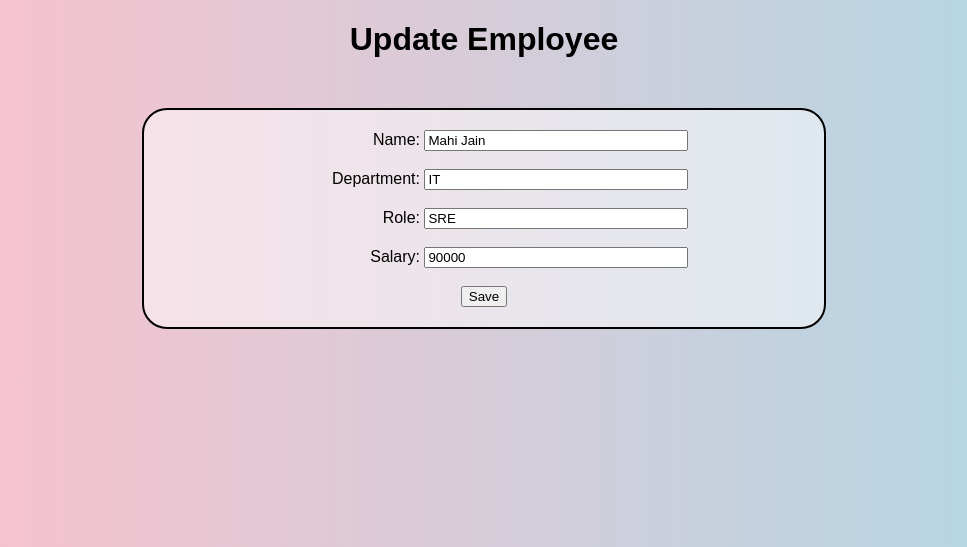
After one commit to H4CK3RD33P/Employee-Management-CRUD-Flask, a Flask app: page /update-employee/2 in a window 1280 px wide. The commit adds this page. Shown: the top 547 px of the page, without its empty margins (156-1123 px from the left). Run offline with Flask 3, Linux system fonts and the light colour scheme; data comes from the database, SQL or seed files in the repository; both versions use the stored data as it was after the commit.

Commit message:
Added update feature

```diff
--- a/app.py
+++ b/app.py
@@ -52,6 +52,24 @@ def delete_employee(employee_id):
     except Exception as e:
         return str(e)
 
+@app.route('/update-employee/<int:employee_id>', methods=['GET', 'POST'])
+def update_employee(employee_id):
+    employee = Employee.query.get(employee_id)
+    if request.method == 'POST':
+        # Update employee details
+        try:
+            employee.name = request.form['name']
+            employee.department = request.form['dept']
+            employee.role = request.form['role']
+            employee.salary = request.form['sal']
+            db.session.commit()
+            return render_template('confirmation.html',flag="U")
+        except Exception as e:
+            return str(e)
+    else:
+        # Display update form
+        return render_template('update_employee.html', employee=employee)
+
 
 if __name__=='__main__':
     app.run(debug=True,port=10000)
--- a/templates/employees.html
+++ b/templates/employees.html
@@ -23,7 +23,7 @@
         <td>{{ employee.salary }}</td>
         <td>
             <a href="{{ url_for('delete_employee', employee_id=employee.id) }}" class="delete-button">DELETE</a>
-            <button class="update-button">UPDATE</button>
+            <a href="{{ url_for('update_employee', employee_id=employee.id) }}" class="update-button">UPDATE</a>
         </td>
     </tr>
     {% endfor %}
--- /dev/null
+++ b/templates/update_employee.html
@@ -0,0 +1,24 @@
+{% extends 'base.html' %}
+{% block head %}
+<title>Update Employee</title>
+<link rel="stylesheet" href="{{ url_for('static',filename='css/home.css') }}">
+{% endblock %}
+{% block body %}
+<h1>Update Employee</h1>
+<form method="POST" action="{{ url_for('update_employee', employee_id=employee.id) }}">
+    <input type="hidden" name="_method" value="PUT">
+    <label for="name">Name:</label> <input type="text" name="name" value="{{ employee.name }}">
+    <br>
+    <br>
+    <label for="dept">Department:</label> <input type="text" name="dept" value="{{ employee.department }}">
+    <br>
+    <br>
+    <label for="role">Role:</label> <input type="text" name="role" value="{{ employee.role }}">
+    <br>
+    <br>
+    <label for="sal">Salary:</label> <input type="number" name="sal" value="{{ employee.salary }}">
+    <br>
+    <br>
+    <input type="submit" value="Save">
+</form>
+{% endblock%}
```
Also changed, not shown: instance/employee.db.
